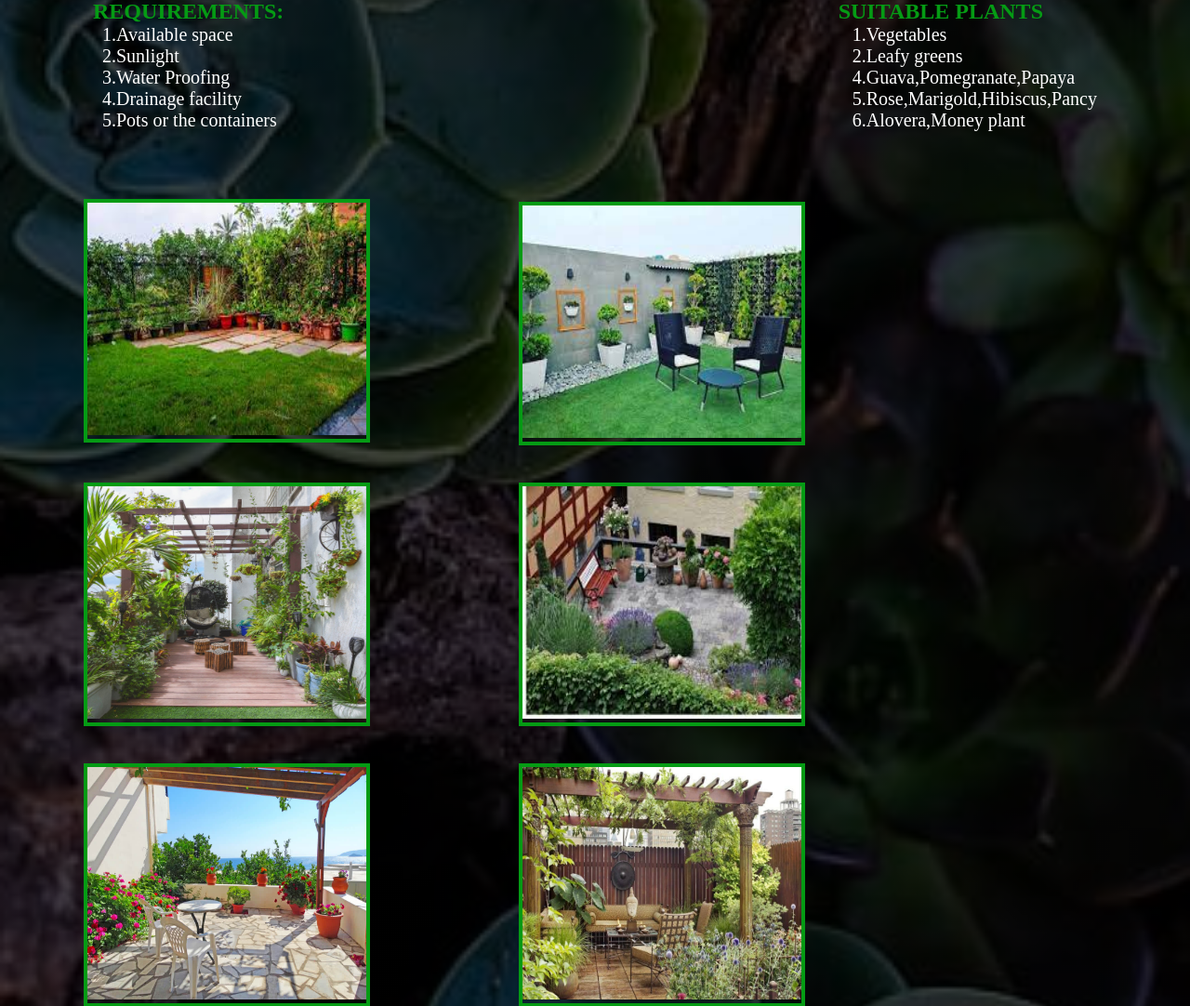
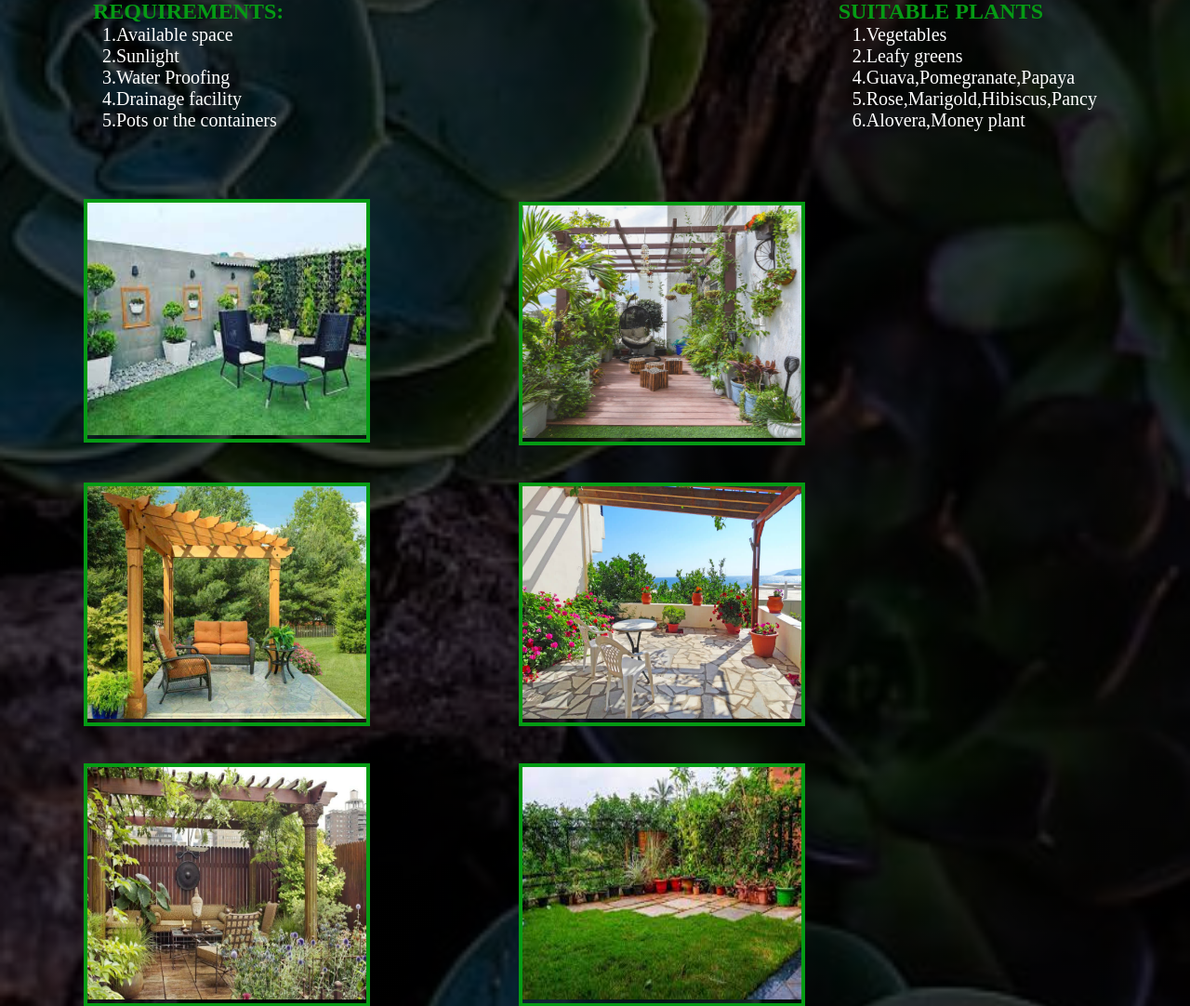
Before and after one commit to spoorthij27/Earth-and-Bloom, a PHP site: page /Terrace.php in a window 1280 px wide; the page is wider, and only the part inside the window is pictured. Shown: the part 494-1576 px from the top of that part at 93% size. Run offline with PHP 8.4, Linux system fonts and the light colour scheme; some libraries are stand-ins or nearby versions.

Commit message:
Update Terrace.php

```diff
--- a/Terrace.php
+++ b/Terrace.php
@@ -179,28 +179,26 @@ width: 100%;
   </div>
   <div class="images">
     <div class="img">
-        <img src="terrace/terracegarden6.jpg" height="250px" width="300px">
-      </div>
-    <div class="img">
-      <img src="terrace/terracegarden1.jpg" height="250px" width="300px">
+        <a href="terrace1.html"><img src="terrace/terracegarden1.jpg" height="250px" width="300px"></a>
     </div>
     <div class="img">
-      <img src="terrace/terracegarden2.jpg" height="250px" width="300px">
-    </div>
-
-    <div class="img">
-      <img src="terrace/terracegarden3.jpg" height="250px" width="300px">
+      <a href="terrace2.html"><img src="terrace/terracegarden2.jpg" height="250px" width="300px"></a>
     </div>
     <div class="img">
-      <img src="terrace/terracegarden4.jpg" height="250px" width="300px">
+      <a href="terrace3.html"><img src="terrace/terracegarden3.webp" height="250px" width="300px"></a>
     </div>
     <div class="img">
-      <img src="terrace/terracegarden5.jpg" height="250px" width="300px">
+      <a href="terrace4.html"><img src="terrace/terracegarden4.jpg" height="250px" width="300px"></a>
     </div>
     <div class="img">
-      <img src="terrace/terracegarden0.jpg" height="250px" width="300px">
+      <a href="terrace5.html"><img src="terrace/terracegarden5.jpg" height="250px" width="300px"></a>
     </div>
-
+    <div class="img">
+      <a href="terrace6.html"><img src="terrace/terracegarden6.jpg" height="250px" width="300px"></a>
+    </div>
+    <div class="img">
+      <a href="terrace7.html"><img src="terrace/terracegarden7.jpg" height="250px" width="300px"></a>
+    </div>
   </div>
   <br>
    <div>
```
